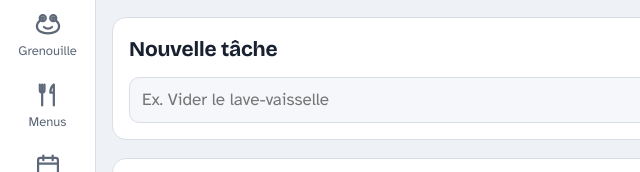
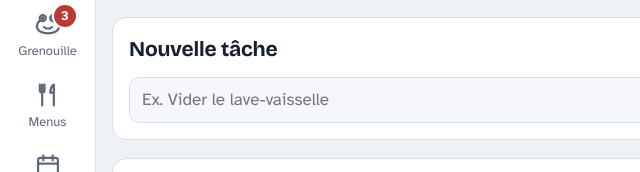
Before and after one commit to charleszogheib-sudo/maisonnee, a plain HTML site: page index.html in a window 1280 px wide. Shown: the part 348-520 px from the top of the page, 0-640 px from the left. Drawn offline with nearby package versions, Linux system fonts and the light colour scheme.

Commit message:
Grenouille : bulle sur l'icône avec le nombre d'enfants qui n'ont pas coché le jour
Co-Authored-By: Claude Opus 5.5 <noreply@anthropic.com>
Claude-Session: https://claude.ai/code/session_01NdktDhd2v3sQhn5wQf8E7j

```diff
--- a/index.html
+++ b/index.html
@@ -39,6 +39,8 @@ h1,h2,h3{font-family:var(--display);margin:0;text-wrap:balance;letter-spacing:-.
 nav.rail{background:var(--surface);border-right:1px solid var(--line);display:flex;flex-direction:column;align-items:center;gap:6px;padding-block:14px;padding-left:env(safe-area-inset-left,0px)}
 .brand{font-family:var(--display);font-weight:800;font-size:15px;text-align:center;line-height:1.05;padding:4px 6px 12px;color:var(--accent)}
 .tab{width:80px;border:0;background:none;border-radius:12px;padding:7px 4px;display:flex;flex-direction:column;align-items:center;gap:4px;font-size:13px;color:var(--muted)}
+.tab{position:relative}
+.badge{position:absolute;top:2px;right:12px;min-width:22px;height:22px;padding:0 6px;border-radius:999px;background:var(--danger);color:#fff;font-size:13px;font-weight:700;line-height:22px;text-align:center;font-variant-numeric:tabular-nums;box-shadow:0 0 0 2px var(--surface)}
 .tab svg{width:28px;height:28px;stroke:currentColor;fill:none;stroke-width:1.9;stroke-linecap:round;stroke-linejoin:round}
 .tab[aria-current="page"]{background:var(--accent);color:var(--accent-ink)}
 .rail .spacer{flex:1}
@@ -242,7 +244,7 @@ code{font-size:15px;background:var(--surface-2);padding:1px 5px;border-radius:5p
     <button class="tab" data-view="taches" aria-current="page"><svg viewBox="0 0 24 24"><path d="M4 12l5 5L20 6"/></svg>Tâches</button>
     <button class="tab" data-view="courses"><svg viewBox="0 0 24 24"><path d="M3 4h2l2.4 11h11L21 7H6.2"/><circle cx="9" cy="19.5" r="1.3"/><circle cx="17" cy="19.5" r="1.3"/></svg>Courses</button>
     <button class="tab" data-view="todo"><svg viewBox="0 0 24 24"><rect x="4" y="3.5" width="16" height="17" rx="2"/><path d="M8 9h8M8 13h8M8 17h5"/></svg>À faire</button>
-    <button class="tab" data-view="grenouille"><svg viewBox="0 0 24 24"><circle cx="7.5" cy="7" r="2.6"/><circle cx="16.5" cy="7" r="2.6"/><path d="M5.3 8.8C3.5 10.2 2.5 12.1 2.5 14.2c0 3.5 4.3 5.8 9.5 5.8s9.5-2.3 9.5-5.8c0-2.1-1-4-2.8-5.4"/><path d="M8.5 14.6c1 .9 2.2 1.4 3.5 1.4s2.5-.5 3.5-1.4"/><circle cx="7.5" cy="7" r=".7" fill="currentColor"/><circle cx="16.5" cy="7" r=".7" fill="currentColor"/></svg>Grenouille</button>
+    <button class="tab" data-view="grenouille"><svg viewBox="0 0 24 24"><circle cx="7.5" cy="7" r="2.6"/><circle cx="16.5" cy="7" r="2.6"/><path d="M5.3 8.8C3.5 10.2 2.5 12.1 2.5 14.2c0 3.5 4.3 5.8 9.5 5.8s9.5-2.3 9.5-5.8c0-2.1-1-4-2.8-5.4"/><path d="M8.5 14.6c1 .9 2.2 1.4 3.5 1.4s2.5-.5 3.5-1.4"/><circle cx="7.5" cy="7" r=".7" fill="currentColor"/><circle cx="16.5" cy="7" r=".7" fill="currentColor"/></svg>Grenouille<span class="badge" id="frogBadge" hidden></span></button>
     <button class="tab" data-view="menus"><svg viewBox="0 0 24 24"><path d="M7 3v8M5 3v5a2 2 0 0 0 4 0V3M7 11v10"/><path d="M17 21V3c-2 1.5-3 4-3 7h3"/></svg>Menus</button>
     <button class="tab" data-view="agenda"><svg viewBox="0 0 24 24"><rect x="3.5" y="5" width="17" height="15" rx="2"/><path d="M3.5 10h17M8 3v4M16 3v4"/></svg>Agenda</button>
     <button class="tab" data-view="reglages"><svg viewBox="0 0 24 24"><circle cx="12" cy="12" r="3"/><path d="M12 2.5v3M12 18.5v3M2.5 12h3M18.5 12h3M5.3 5.3l2.1 2.1M16.6 16.6l2.1 2.1M5.3 18.7l2.1-2.1M16.6 7.4l2.1-2.1"/></svg>Réglages</button>
@@ -565,6 +567,8 @@ function tick(){
   const s = fmtDay.format(n); $("#clockDate").textContent = s.charAt(0).toUpperCase()+s.slice(1);
 }
 tick(); setInterval(tick, 20000);
+let renderedDay = today();
+setInterval(() => { if(today() !== renderedDay){ renderedDay = today(); if(typeof renderFrog === "function") renderFrog(); } }, 30000);   // minuit : la bulle repart à zéro
 
 /* ---------- navigation ---------- */
 const TITLES = {routine:"Routines des enfants", taches:"Tâches & points", courses:"Liste de courses", todo:"À faire en famille", grenouille:"La grenouille", menus:"Menus de la semaine", listes:"Listes", agenda:"Agenda familial", reglages:"Réglages"};
@@ -850,6 +854,10 @@ function renderFrog(){
     </div>`;
   }).join("");
   $("#frogKids").innerHTML = html;
+  // bulle sur l'icône : nombre d'enfants qui n'ont pas coché la case du jour
+  const missing = days.includes(td) ? FROG_KIDS.filter(name => { const d = S.frog.find(x => x.id === fnorm(name)); return !(d && d.days && d.days[td]); }).length : 0;
+  const bd = $("#frogBadge"); bd.hidden = !missing; bd.textContent = missing;
+  bd.title = missing ? missing + " enfant" + (missing > 1 ? "s n'ont" : " n'a") + " pas coché aujourd'hui" : "";
 }
 document.addEventListener("click", e => {
   const b = e.target.closest("[data-frog]"); if(!b || b.disabled) return;
--- a/sw.js
+++ b/sw.js
@@ -1,5 +1,5 @@
 // Garde l'appli disponible même sans Internet (les données sont déjà sur la tablette).
-const CACHE = "maisonnee-v14";
+const CACHE = "maisonnee-v15";
 const FILES = ["./", "index.html", "manifest.webmanifest", "icon-192.png", "icon-512.png"];
 self.addEventListener("install", e => { e.waitUntil(caches.open(CACHE).then(c => c.addAll(FILES))); self.skipWaiting(); });
 self.addEventListener("activate", e => { e.waitUntil(caches.keys().then(ks => Promise.all(ks.filter(k => k !== CACHE).map(k => caches.delete(k))))); self.clients.claim(); });
```
